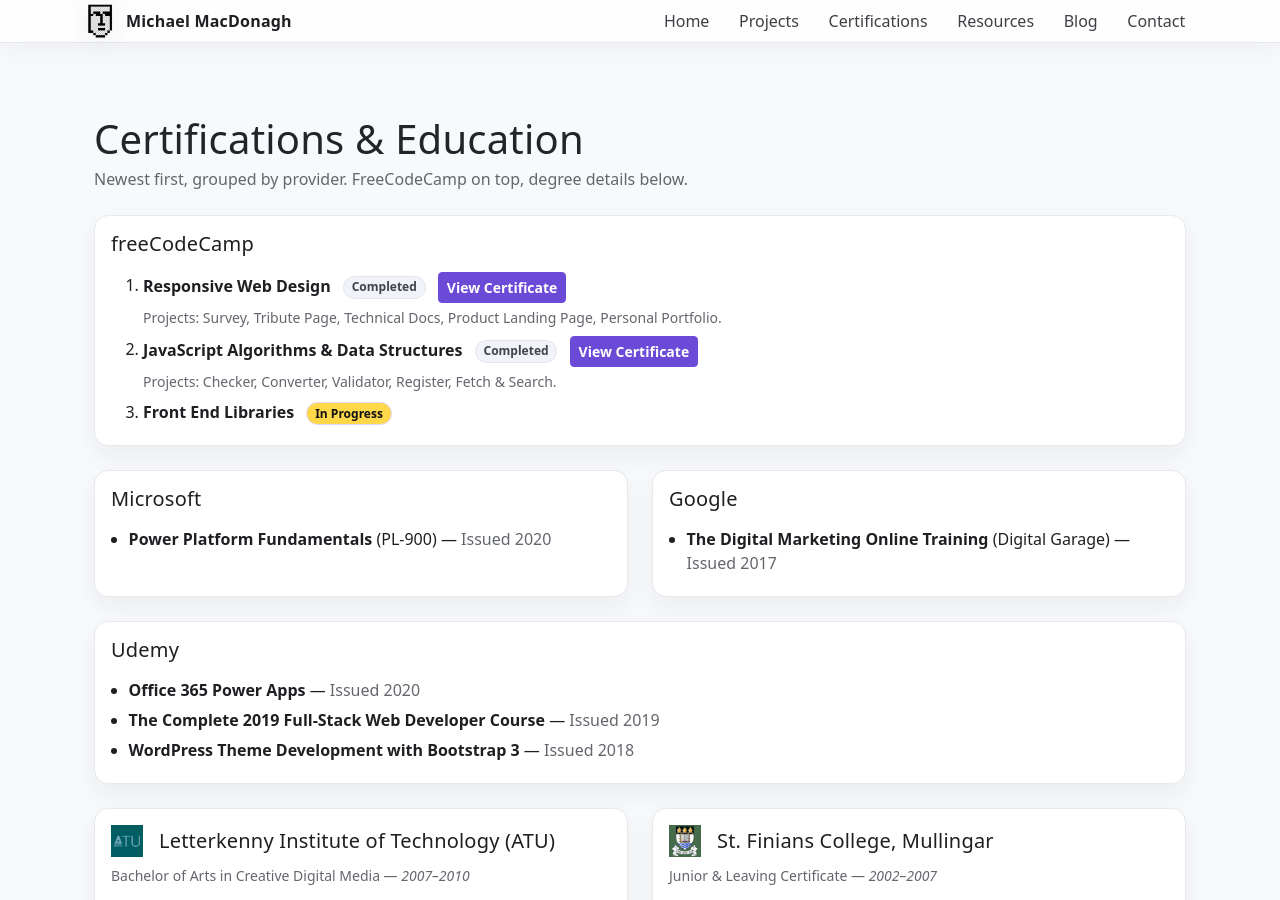
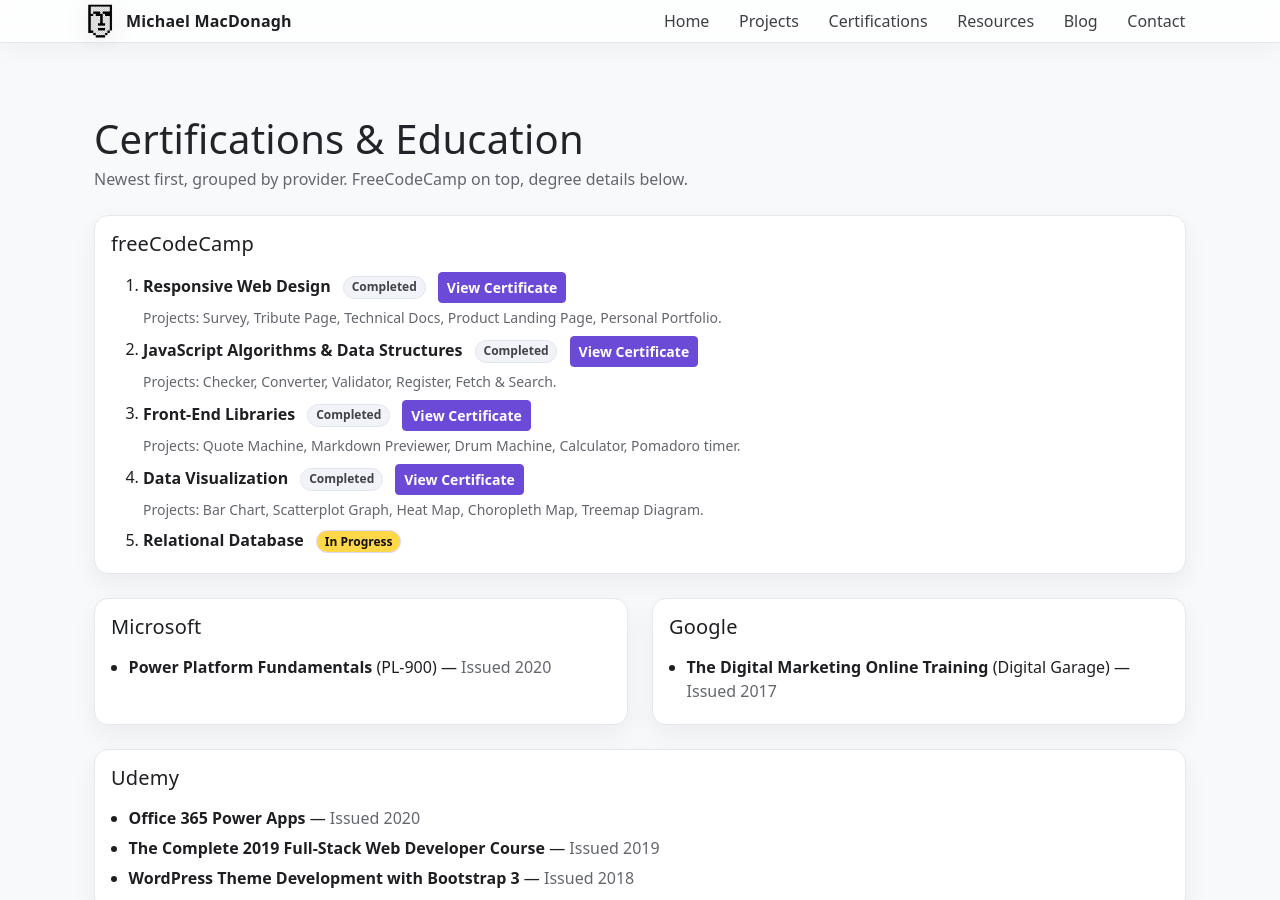
Before and after one commit to MechMadHog/michaelmacdonagh.net, a Jekyll site: the page built from certifications.md, in a window 1280 px wide and 900 px high. Built offline with Jekyll 4.4.1, drawn with Linux system fonts in a browser that asks for light colours.

Commit message:
Update certifications.md

```diff
--- a/certifications.md
+++ b/certifications.md
@@ -29,8 +29,20 @@
                   <a class="btn btn-sm btn-primary ms-2" href="https://www.freecodecamp.org/certification/mechmadhog/javascript-algorithms-and-data-structures-v8" target="_blank" rel="noopener">View Certificate</a>
                   <div class="small text-muted mt-1">Projects: Checker, Converter, Validator, Register, Fetch &amp; Search.</div>
                 </li>
+                <li class="mb-2">
+                  <strong>Front-End Libraries</strong>
+                  <span class="badge text-bg-light ms-2">Completed</span>
+                  <a class="btn btn-sm btn-primary ms-2" href="https://www.freecodecamp.org/certification/mechmadhog/front-end-development-libraries" target="_blank" rel="noopener">View Certificate</a>
+                  <div class="small text-muted mt-1">Projects: Quote Machine, Markdown Previewer, Drum Machine, Calculator, Pomadoro timer.</div>
+                </li>
+                <li class="mb-2">
+                  <strong>Data Visualization</strong>
+                  <span class="badge text-bg-light ms-2">Completed</span>
+                  <a class="btn btn-sm btn-primary ms-2" href="https://www.freecodecamp.org/certification/mechmadhog/data-visualization" target="_blank" rel="noopener">View Certificate</a>
+                  <div class="small text-muted mt-1">Projects: Bar Chart, Scatterplot Graph, Heat Map, Choropleth Map, Treemap Diagram.</div>
+                </li>
                 <li class="mb-0">
-                  <strong>Front End Libraries</strong>
+                  <strong>Relational Database</strong>
                   <span class="badge badge-accent ms-2">In Progress</span>
                   <div class="small text-muted mt-1">
                     <!-- Latest: <a href="https://codepen.io/Mike-MacDonagh/pen/qEOvBap" target="_blank" rel="noopener">Pyramid Generator (Retro CRT)</a> — loops, strings, DOM, controls. -->
```
